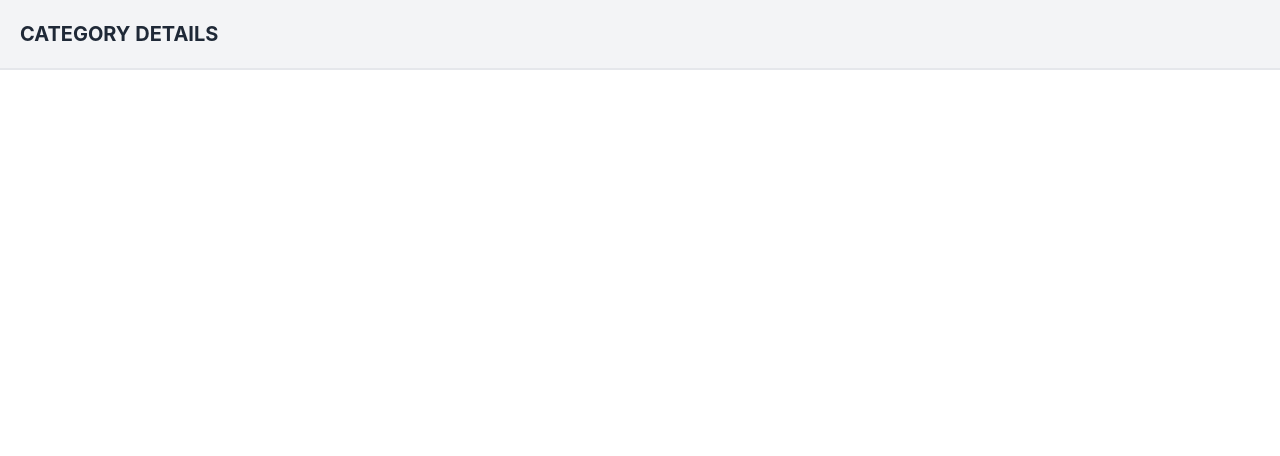
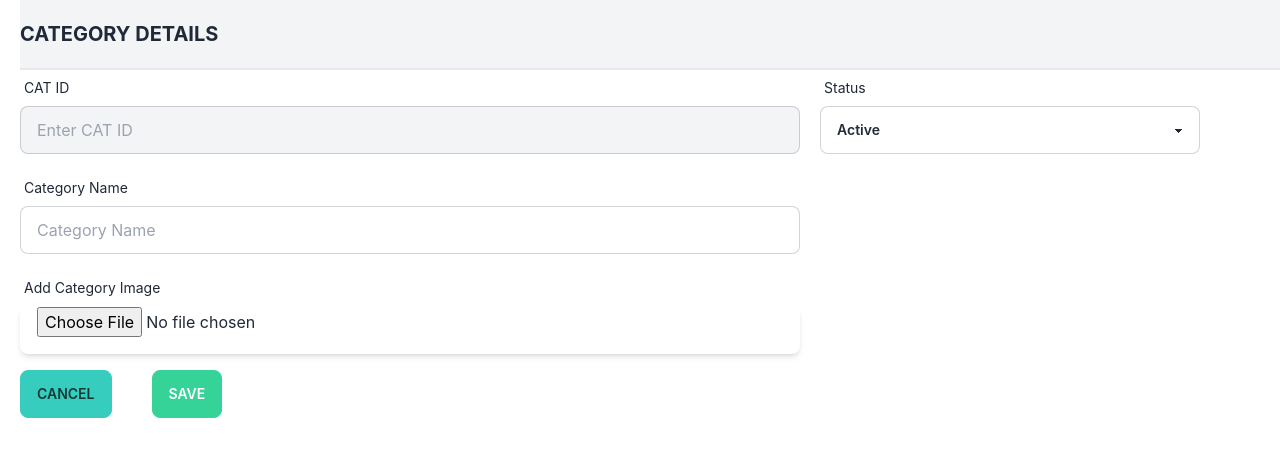
Before and after one commit to md-najmul-haque/medical-store-software, a React (Create React App) app: page / in a window 1280 px wide. Shown: the top 456 px of the page. Built offline with nearby package versions, Linux system fonts and the light colour scheme.

Commit message:
category details page created

```diff
--- a/src/components/CategoryDetails.js
+++ b/src/components/CategoryDetails.js
@@ -1,9 +1,96 @@
 import React from 'react';
+import { useForm } from 'react-hook-form';
 
 const CategoryDetails = () => {
+
+    const { register, formState: { errors }, handleSubmit, reset } = useForm();
+    const onSubmit = data => console.log(data)
+
     return (
         <div>
-            <h1 className='uppercase text-left text-xl font-bold bg-gray-100 py-5 pl-5 border-b-2'>Category Details</h1>
+            <h1 className='uppercase text-left text-xl font-bold bg-gray-100 py-5 ml-5 border-b-2'>Category Details</h1>
+            <form onSubmit={handleSubmit(onSubmit)}>
+                <div className=''>
+                    <div className='grid grid-cols-3 gap-x-5 pl-5 pr-20'>
+                        <div className="form-control w-full col-span-2">
+                            <label className="label">
+                                <span className="label-text">CAT ID</span>
+                            </label>
+                            <input
+                                type="text"
+                                placeholder="Enter CAT ID"
+                                className="input bg-gray-100 w-full input-bordered"
+                                {...register("catId", {
+                                    required: {
+                                        value: true,
+                                        message: 'CAT id is required'
+                                    }
+                                })} />
+                            <label className="label">
+                                {errors.catId?.type === 'required' && <span className="label-text-alt text-red-500">{errors.catId.message}</span>}
+                            </label>
+                        </div>
+
+                        <div className="form-control w-full ">
+                            <label className="label">
+                                <span className="label-text">Status</span>
+                            </label>
+                            <select className="select w-full input-bordered" {...register("status")}>
+                                <option selected>Active</option>
+                                <option>Inactive</option>
+                            </select>
+                        </div>
+
+                        <div className="form-control w-full col-span-2">
+                            <label className="label">
+                                <span className="label-text">Category Name</span>
+                            </label>
+                            <input
+                                type="text"
+                                placeholder="Category Name"
+                                className="input w-full input-bordered"
+                                {...register("categoryName", {
+                                    required: {
+                                        value: true,
+                                        message: 'Category name is required'
+                                    }
+                                })} />
+                            <label className="label">
+                                {errors.categoryName?.type === 'required' && <span className="label-text-alt text-red-500">{errors.categoryName.message}</span>}
+                            </label>
+                        </div>
+                        <div className="form-control w-full col-span-2">
+                            <label className="label">
+                                <span className="label-text">Add Category Image</span>
+                            </label>
+                            <input
+                                type="file"
+                                placeholder="Status"
+                                className="input w-full shadow-md"
+                                {...register("status", {
+                                    required: {
+                                        value: true,
+                                        message: 'Status is required'
+                                    }
+                                })} />
+                            <label className="label">
+                                {errors.status?.type === 'required' && <span className="label-text-alt text-red-500">{errors.status.message}</span>}
+                            </label>
+                        </div>
+
+                    </div>
+
+
+
+
+
+
+                    <div className='flex ml-5'>
+                        <button className='btn btn-accent'>Cancel</button>
+                        <input type="submit" className="btn btn-success text-white ml-10" value='Save' />
+                    </div>
+                </div>
+            </form>
         </div>
     );
 };
```
